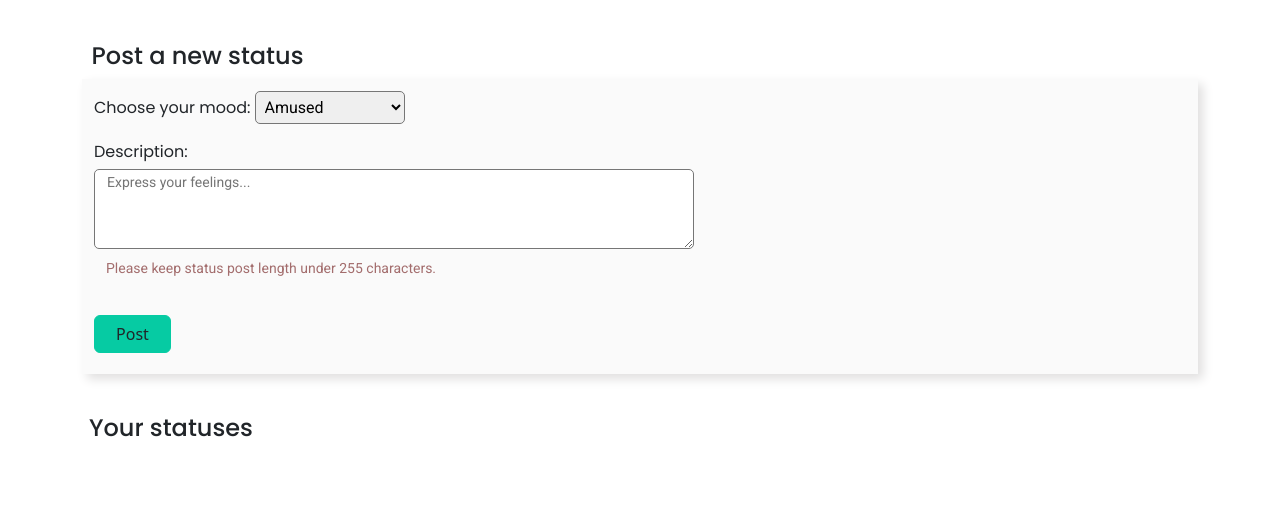
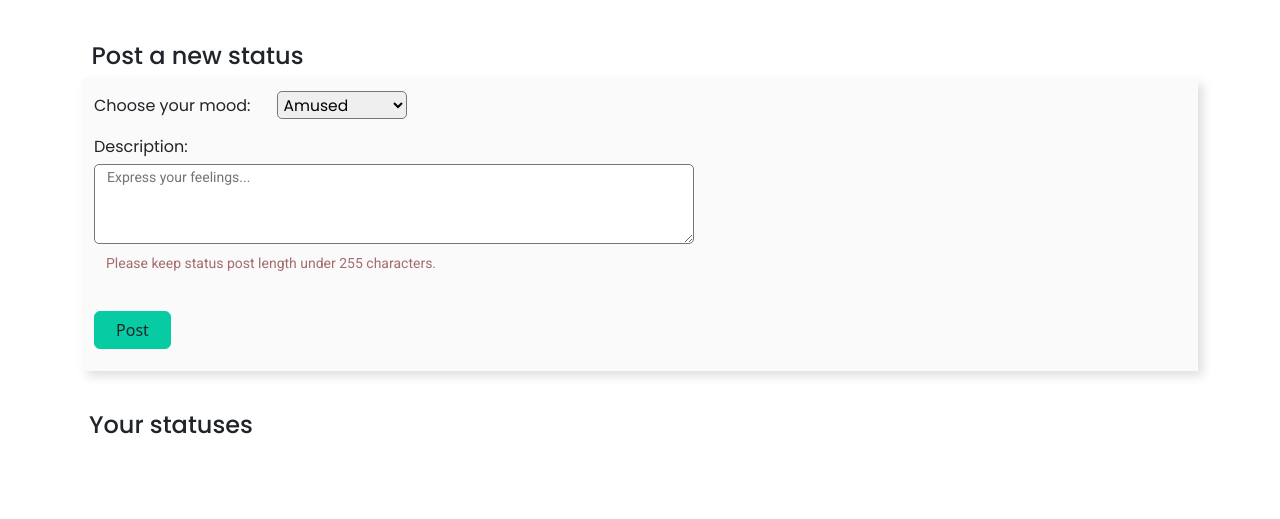
Before and after one commit to Cahmadzai/Moods, a Flask app: page /profile in a window 1280 px wide. Shown: the part 302-821 px from the top of the page. After the commit the page ends 736 px from the top, so only its background shows below. Run offline with Flask 2, Linux system fonts and the light colour scheme; the visitor is signed in with stand-in values (Sample User, id 1); data comes from the database, SQL or seed files in the repository; data that the repository does not hold is empty; some libraries are stand-ins or nearby versions.

Commit message:
Updated mood select font.

```diff
--- a/static/css/forms.css
+++ b/static/css/forms.css
@@ -10,24 +10,18 @@
 
 /* Navigation bar. */
 
-.flash-msg{
-
-}
 
 .navbar {
     top: 30%;
     margin-bottom: 7.5%;
     margin-top: 8%;
     margin-left: 1.5%;
-
-
 }
 
 .nav-item {
 
     padding-left: 4rem;
-    font-family: Roboto;
-
+    font-family: roboto;
 
 }
 
@@ -73,11 +67,11 @@
 }
 
 #mood-select {
-
-    padding: .3rem;
-    font-weight: 400;
-    width: 150px;
-    font-family: Roboto;
+    margin-left: 2%;
+    font-size: 15.5px;
+    padding: .1rem;
+    width: 130px;
+    font-family: poppins;
     border-radius: 5px;
     }
 
@@ -95,7 +89,7 @@
 
 /* status description box. */
 .form-floating{
-
+    font-family: Roboto;
     padding-left: .75rem;
 }
 
```
